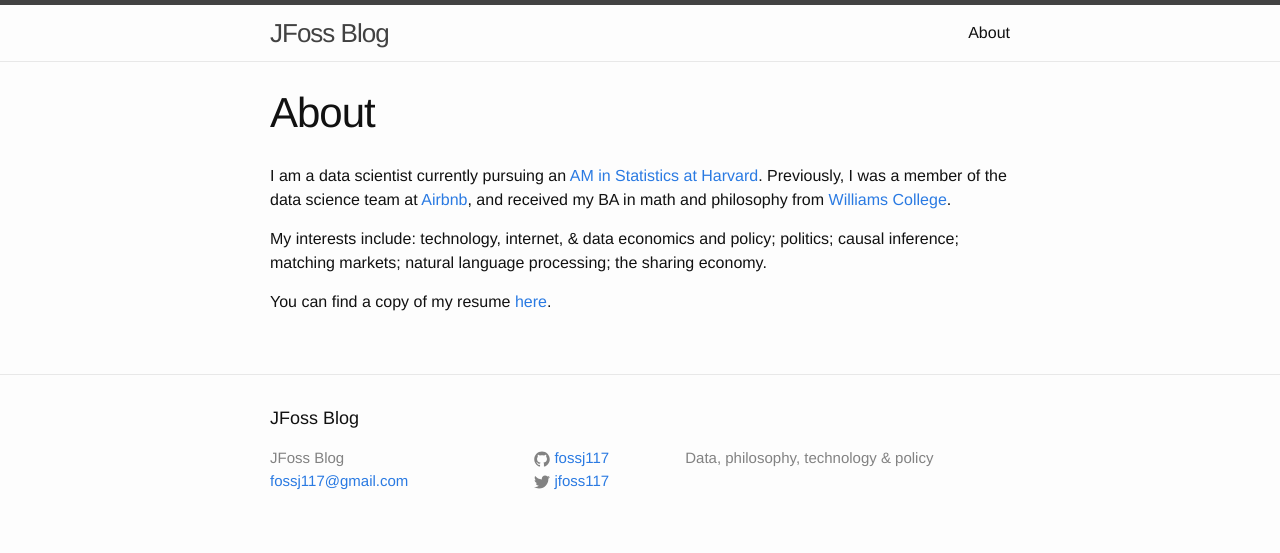
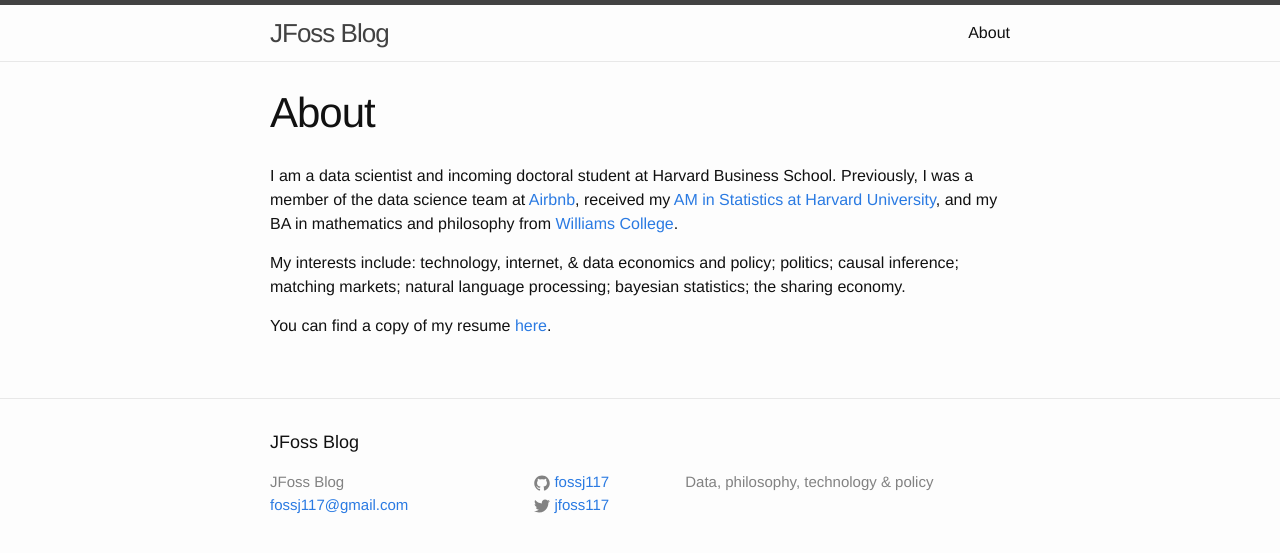
Before and after one commit to Fossj117/fossj117.github.io, a Jekyll site: the page built from about.md, in a window 1280 px wide. Shown: the top 553 px of the page. Built offline with Jekyll 4.4.1, drawn with Linux system fonts in a browser that asks for light colours.

```diff
--- a/about.md
+++ b/about.md
@@ -4,8 +4,8 @@ title: About
 permalink: /about/
 ---
 
-I am a data scientist currently pursuing an [AM in Statistics at Harvard](https://statistics.fas.harvard.edu/pages/graduate-statistics-general-information). Previously, I was a member of the data science team at [Airbnb](http://airbnb.com), and received my BA in math and philosophy from [Williams College](https://www.williams.edu/).
+I am a data scientist and incoming doctoral student at Harvard Business School. Previously, I was a member of the data science team at [Airbnb](http://airbnb.com), received my [AM in Statistics at Harvard University](https://statistics.fas.harvard.edu/pages/graduate-statistics-general-information), and my BA in mathematics and philosophy from [Williams College](https://www.williams.edu/).
 
-My interests include: technology, internet, & data economics and policy; politics; causal inference; matching markets; natural language processing; the sharing economy.
+My interests include: technology, internet, & data economics and policy; politics; causal inference; matching markets; natural language processing; bayesian statistics; the sharing economy.
 
-You can find a copy of my resume [here](/files/Jeffrey_Fossett_Resume_Fall17.pdf).
+You can find a copy of my resume [here](/files/jeffrey_fossett_resume_spring_2018.pdf).
```
Also changed, not shown: 1 other file.
